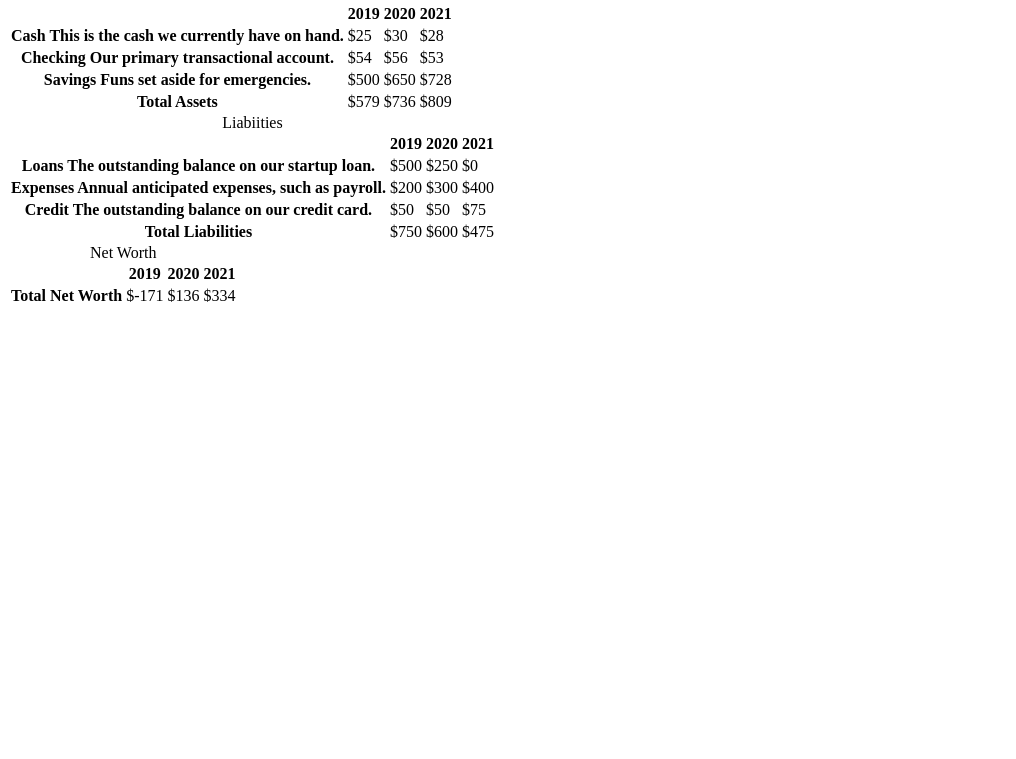
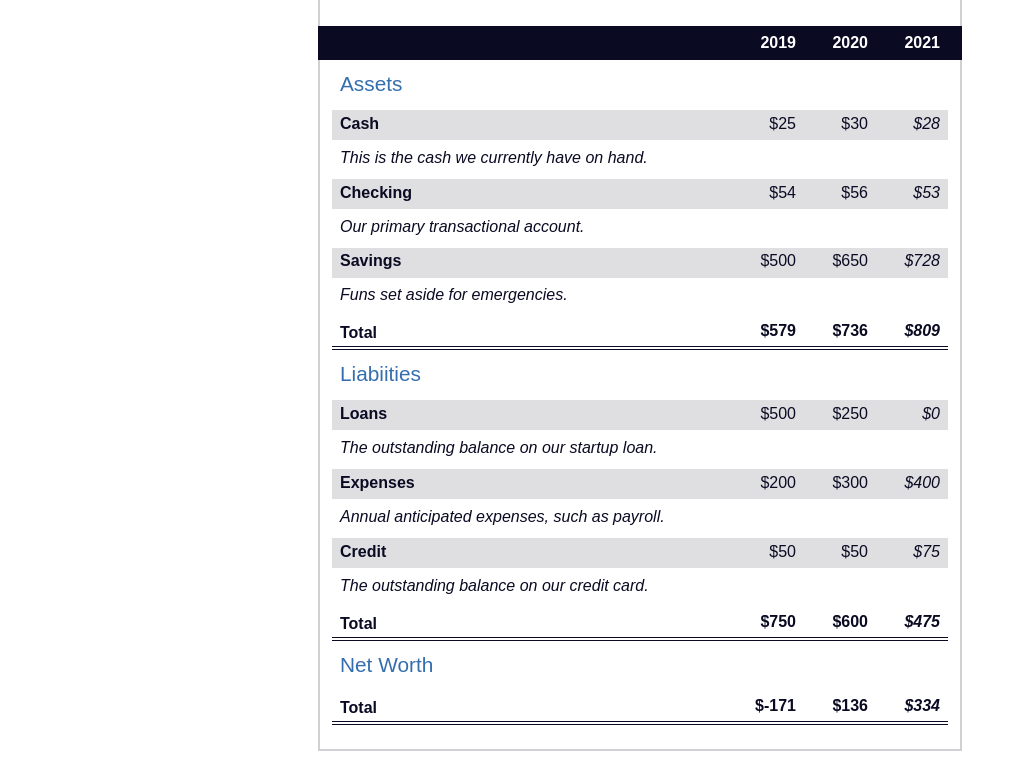
Before and after one commit to akibaz/freecodecamp-ResponsiveDesign, a plain HTML site: page PseudoSelectorsBalanceSheets/index.html in a window 1280 px wide. Shown: the part 101-860 px from the top of the page, without its empty margins (0-1016 px from the left). Before the commit the page ends 800 px from the top, so only its background shows below. Drawn offline with Linux system fonts and the light colour scheme.

Commit message:
Add style to Balance sheet page

```diff
--- a/PseudoSelectorsBalanceSheets/index.html
+++ b/PseudoSelectorsBalanceSheets/index.html
@@ -87,7 +87,7 @@
                                 <td>$50</td>
                                 <td class="current">$75</td>
                         </tr>
-                        <tr class="current">
+                        <tr class="total">
                             <th>Total <span class="sr-only">Liabilities<span></th>
                                 <td>$750</td>
                                 <td>$600</td>
@@ -107,7 +107,7 @@
                         </tr>
                     </thead>
                     <tbody>
-                        <tr>
+                        <tr class="total">
                             <th>Total <span class="sr-only">Net Worth</span></th>
                             <td>$-171</td>
                             <td>$136</td>
--- a/PseudoSelectorsBalanceSheets/styles.css
+++ b/PseudoSelectorsBalanceSheets/styles.css
@@ -0,0 +1,150 @@
+html {
+    box-sizing: border-box;
+}
+
+body {
+    font-family: sans-serif;
+    color: #0a0a23;
+}
+
+span[class~="sr-only"] {
+    border: 0;
+    clip: rect(1px, 1px, 1px, 1px);  /*This is not required and its depricated property */
+    clip-path: inset(50%);
+    height: 1px;
+    width: 1px;
+    overflow: hidden;
+    white-space: nowrap;
+    position: absolute;
+    padding: 0;
+    margin: -1px;
+}
+
+h1 {
+    max-width: 37.25rem;
+    margin: 0 auto;
+    padding: 1.5rem 1.25rem;
+  }
+
+  h1 .flex {
+    display: flex;
+    flex-direction: column-reverse;
+    gap: 1rem;
+  }
+
+  h1 .flex span:first-of-type {
+    font-size: 0.7em;
+  }
+
+  h1 .flex span:last-of-type {
+    font-size: 1.2em;
+  }
+
+  section {
+    max-width: 40rem;
+    margin: 0 auto;
+    border: 2px solid #d0d0d5;
+  }
+
+  #years {
+    display: flex;
+    justify-content: flex-end;
+    position: sticky;
+    z-index: 999;
+    top: 0;
+    background: #0a0a23;
+    color: #fff;
+    padding: 0.5rem calc(1.25rem + 2px) 0.5rem 0;
+    margin: 0 -2px;
+  }
+
+  #years span[class] {
+    font-weight: bold;
+    width: 4.5rem;
+    text-align: right;
+  }
+
+  .table-wrap {
+    padding: 0 0.75rem 1.5rem 0.75rem;
+  }
+
+  table {
+    border-collapse: collapse;
+    border: 0;
+    width: 100%;
+    position: relative;
+    margin-top: 3rem;
+  }
+
+  table caption {
+    color: #356eaf;
+    font-size: 1.3em;
+    font-weight: normal;
+    position: absolute;
+    top: -2.25rem;
+    left: 0.5rem;
+  }
+
+  tbody td {
+    width: 100vw;
+    min-width: 4rem;
+    max-width: 4rem;
+  }
+
+  tbody th {
+    width: calc(100% - 12rem);
+  }
+
+  tr[class="total"] {
+    border-bottom: 4px double #0a0a23;
+    font-weight: bold;
+  }
+
+  tr[class="total"] th {
+    text-align: left;
+    padding: 0.5rem 0 0.25rem 0.5rem;
+  }
+
+  tr.total td {
+    text-align: right;
+    padding: 0 0.25rem;
+  }
+
+  tr.total td:nth-of-type(3) {
+    padding-right: 0.5rem;
+  }
+
+  tr.total:hover {
+    background-color: #99c9ff;
+  }
+
+  td.current {
+    font-style: italic;
+  }
+
+  tr.data {
+    background-image: linear-gradient(to bottom, #dfdfe2 1.845rem, white 1.845rem);
+  }
+
+  tr.data th {
+    text-align: left;
+    padding: 0.3rem 0 0 0.5rem;
+  }
+
+  tr.data th .description {
+    font-weight: normal;
+    display: block;
+    font-style: italic;
+    padding: 1rem 0 0.75rem;
+    margin-right: -13.5rem;
+  }
+
+  tr.data td {
+    vertical-align: top;
+    text-align: right;
+    padding: 0.3rem 0.25rem 0;
+  }
+
+  tr.data td:last-of-type {
+    padding-right: 0.5rem;
+  }
```
